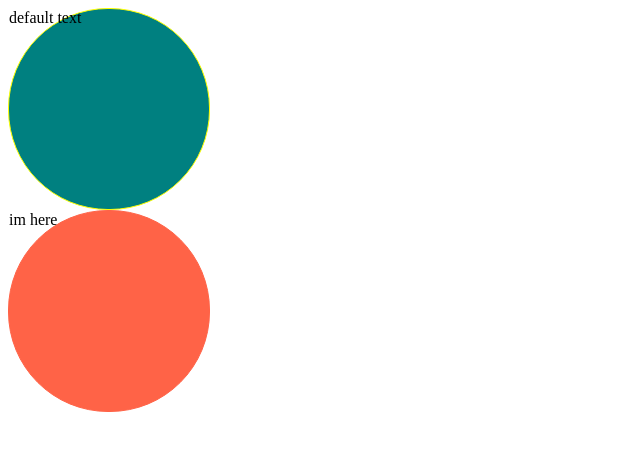
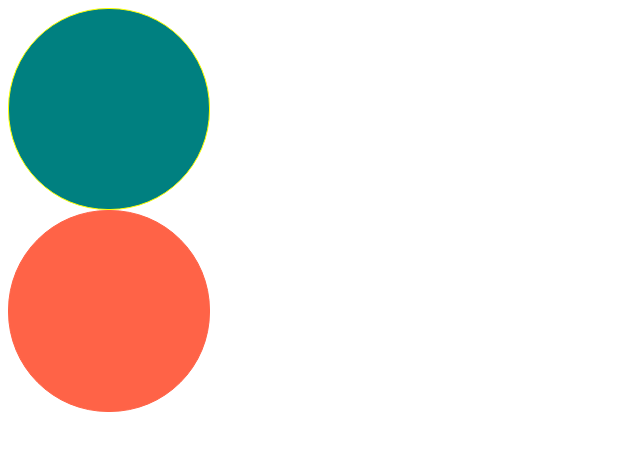
Before and after one commit to mochafreddo/react-masterclass, a React (Create React App) app: page / in a window 1280 px wide. Shown: the top 450 px of the page, without its empty margins (0-640 px from the left). Built offline with nearby package versions, Linux system fonts and the light colour scheme.

Commit message:
Remove unused 'text' prop from Circle component
- Removed the 'text' prop from the CircleProps interface in `src/Circle.tsx`.
- Updated the Circle component to no longer accept or render the 'text' prop.
- Adjusted `src/App.tsx` to remove the 'text' prop from the Circle component usage.

```diff
--- a/src/App.tsx
+++ b/src/App.tsx
@@ -4,7 +4,7 @@ function App() {
   return (
     <div>
       <Circle borderColor='yellow' bgColor='teal' />
-      <Circle text='im here' bgColor='tomato' />
+      <Circle bgColor='tomato' />
     </div>
   );
 }
--- a/src/Circle.tsx
+++ b/src/Circle.tsx
@@ -1,3 +1,4 @@
+import { useState } from 'react';
 import styled from 'styled-components';
 
 interface ContainerProps {
@@ -16,15 +17,11 @@ const Container = styled.div<ContainerProps>`
 interface CircleProps {
   bgColor: string;
   borderColor?: string;
-  text?: string;
 }
 
-function Circle({ bgColor, borderColor, text = 'default text' }: CircleProps) {
-  return (
-    <Container bgColor={bgColor} borderColor={borderColor ?? bgColor}>
-      {text}
-    </Container>
-  );
+function Circle({ bgColor, borderColor }: CircleProps) {
+  const [value, setValue] = useState<string>('');
+  return <Container bgColor={bgColor} borderColor={borderColor ?? bgColor} />;
 }
 
 export default Circle;
```
